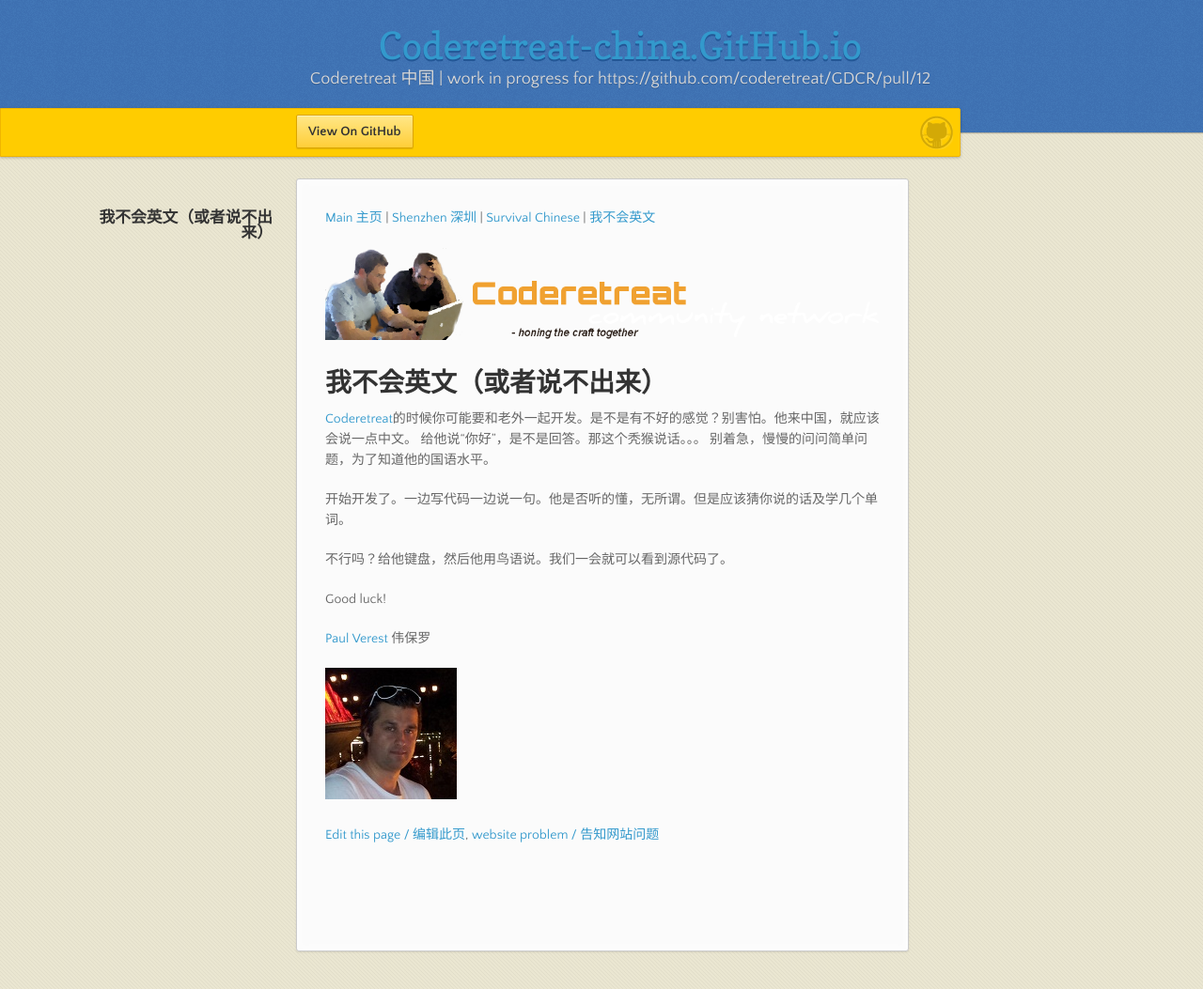
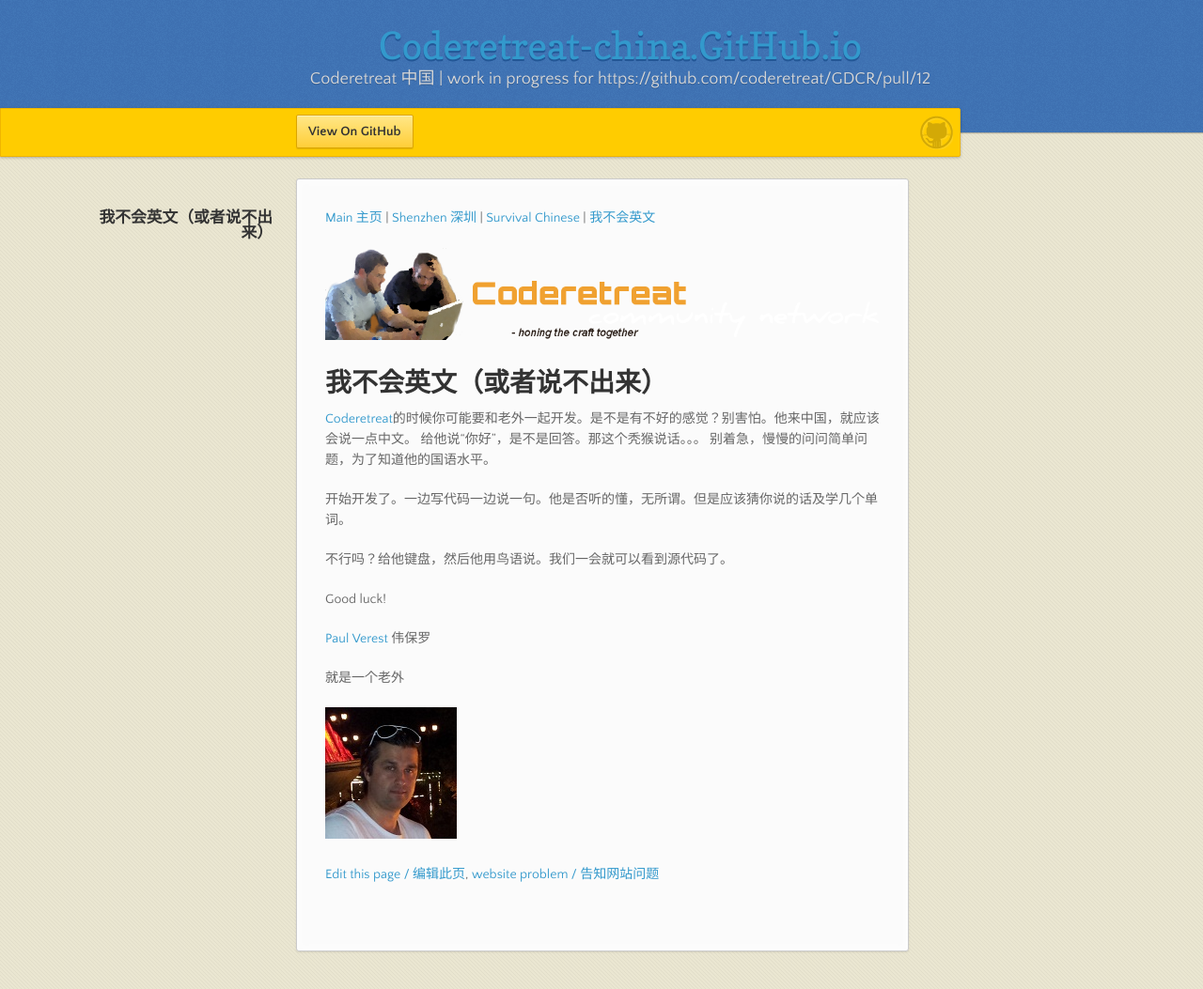
Before and after one commit to coderetreat-china/coderetreat-china.github.io, a Jekyll site: the page built from 我不会英文.md, in a window 1280 px wide and 1053 px high. Shown: the whole window at 94% size. Built offline with Jekyll 4.4.1, drawn with Linux system fonts in a browser that asks for light colours; nearby versions of some CDN libraries.

Commit message:
就是一个老外

```diff
--- a/我不会英文.md
+++ b/我不会英文.md
@@ -18,6 +18,8 @@ Good luck!
 
 <a href="https://cn.linkedin.com/pub/paul-verest/10/645/105">Paul Verest</a> 伟保罗
 
+就是一个老外
+
 ![](images/people/Paul_Verest_140x140.jpg)
 
 [Edit this page / 编辑此页](https://github.com/coderetreat-china/coderetreat-china.github.io/edit/master/我不会英文.md),
```
